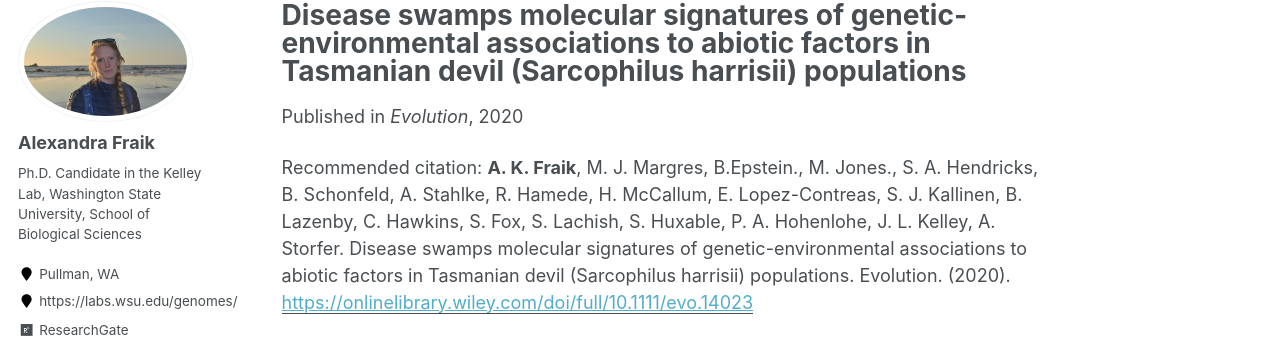
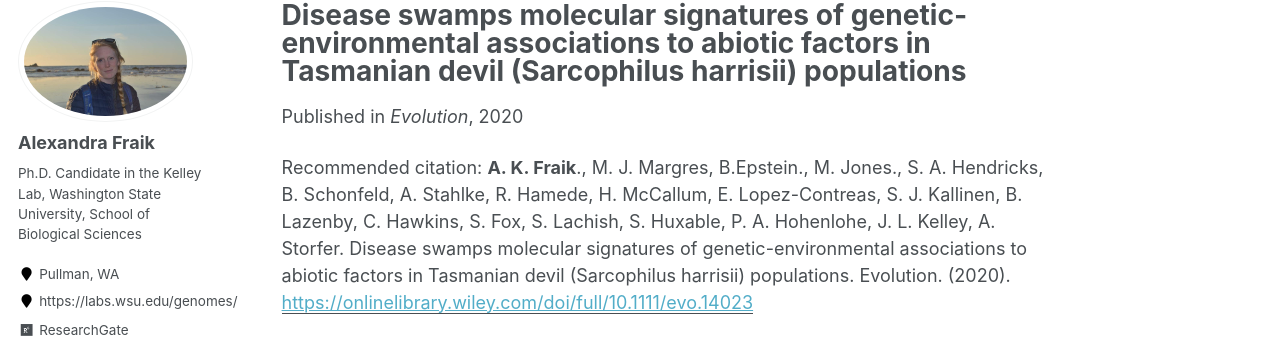
Before and after one commit to akfraik/akfraik.github.io, a Jekyll site: the page built from _publications/2020-05-23.md, in a window 1280 px wide and 900 px high. Shown: the part 117-467 px from the top of the window. Built offline with Jekyll 4.4.1, drawn with Linux system fonts in a browser that asks for light colours; some web fonts are replaced; a file with an impossible date is left out.

Commit message:
Update 2020-05-23.md

```diff
--- a/_publications/2020-05-23.md
+++ b/_publications/2020-05-23.md
@@ -6,8 +6,9 @@ excerpt: 'Loss of apparent signal of abiotic local adaptation post‐disease sug
 date: 2020-05-23
 venue: 'Evolution'
 paperurl: 'https://onlinelibrary.wiley.com/doi/full/10.1111/evo.14023'
-citation: <b>A. K. Fraik</b>, M. J. Margres, B.Epstein., M. Jones., S. A. Hendricks, B. Schonfeld, A. Stahlke, R. Hamede, H. McCallum, E. Lopez-Contreas, S. J. Kallinen, B. Lazenby, C. Hawkins, S. Fox, S. Lachish, S. Huxable, P. A. Hohenlohe, J. L. Kelley, A. Storfer. Disease swamps molecular signatures of genetic-environmental associations to abiotic factors in Tasmanian devil (Sarcophilus harrisii) populations. Evolution. (2020).
+citation: <b>A. K. Fraik</b>., M. J. Margres, B.Epstein., M. Jones., S. A. Hendricks, B. Schonfeld, A. Stahlke, R. Hamede, H. McCallum, E. Lopez-Contreas, S. J. Kallinen, B. Lazenby, C. Hawkins, S. Fox, S. Lachish, S. Huxable, P. A. Hohenlohe, J. L. Kelley, A. Storfer. Disease swamps molecular signatures of genetic-environmental associations to abiotic factors in Tasmanian devil (Sarcophilus harrisii) populations. Evolution. (2020).
 ---
+
 ## Abstract
 Landscape genomics studies focus on identifying candidate genes under selection via spatial variation in abiotic environmental variables, but rarely by biotic factors (i.e., disease). The Tasmanian devil (Sarcophilus harrisii) is found only on the environmentally heterogeneous island of Tasmania and is threatened with extinction by a transmissible cancer, devil facial tumor disease (DFTD). Devils persist in regions of long‐term infection despite epidemiological model predictions of species’ extinction, suggesting possible adaptation to DFTD. Here, we test the extent to which spatial variation and genetic diversity are associated with the abiotic environment (i.e., climatic variables, elevation, vegetation cover) and/or DFTD. We employ genetic‐environment association analyses using 6886 SNPs from 3287 individuals sampled pre‐ and post‐disease arrival across the devil's geographic range. Pre‐disease, we find significant correlations of allele frequencies with environmental variables, including 365 unique loci linked to 71 genes, suggesting local adaptation to abiotic environment. The majority of candidate loci detected pre‐DFTD are not detected post‐DFTD arrival. Several post‐DFTD candidate loci are associated with disease prevalence and were in linkage disequilibrium with genes involved in tumor suppression and immune response. Loss of apparent signal of abiotic local adaptation post‐disease suggests swamping by strong selection resulting from the rapid onset of DFTD.
 [Download paper here](https://onlinelibrary.wiley.com/doi/abs/10.1111/evo.14023)
```
